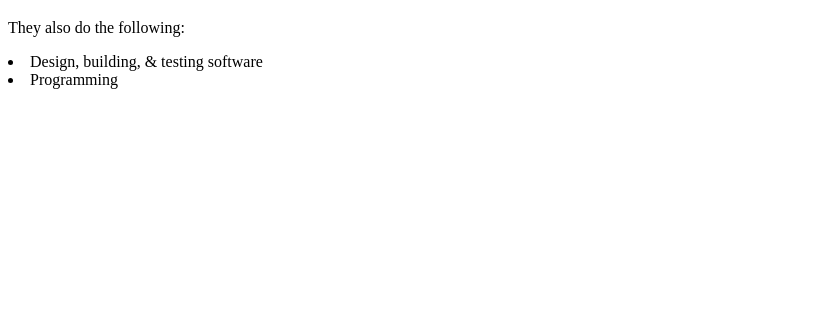
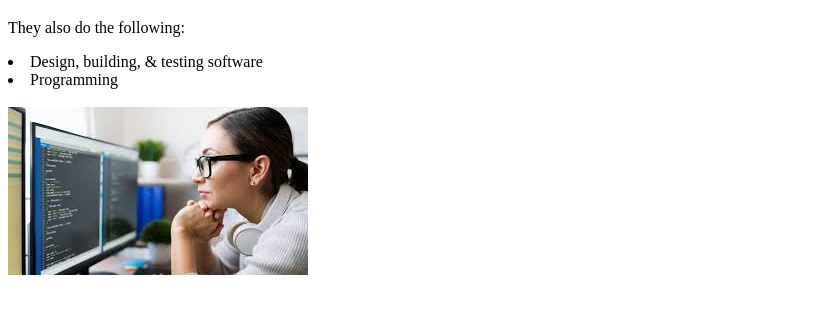
Before and after one commit to PJ1229/BE1200-Website, a plain HTML site: page index.html in a window 1280 px wide. Shown: the part 61-374 px from the top of the page, without its empty margins (0-825 px from the left). Drawn offline with Linux system fonts and the light colour scheme.

Commit message:
updated w image

```diff
--- a/index.html
+++ b/index.html
@@ -10,5 +10,7 @@
     <p>They also do the following:</p>
     <li>Design, building, & testing software</li>
     <li>Programming</li>
+    <br>
+    <img src="software-engineering.jpeg">
 </body>
 </html>
```
Also changed, not shown: software-engineering.jpeg (added).
